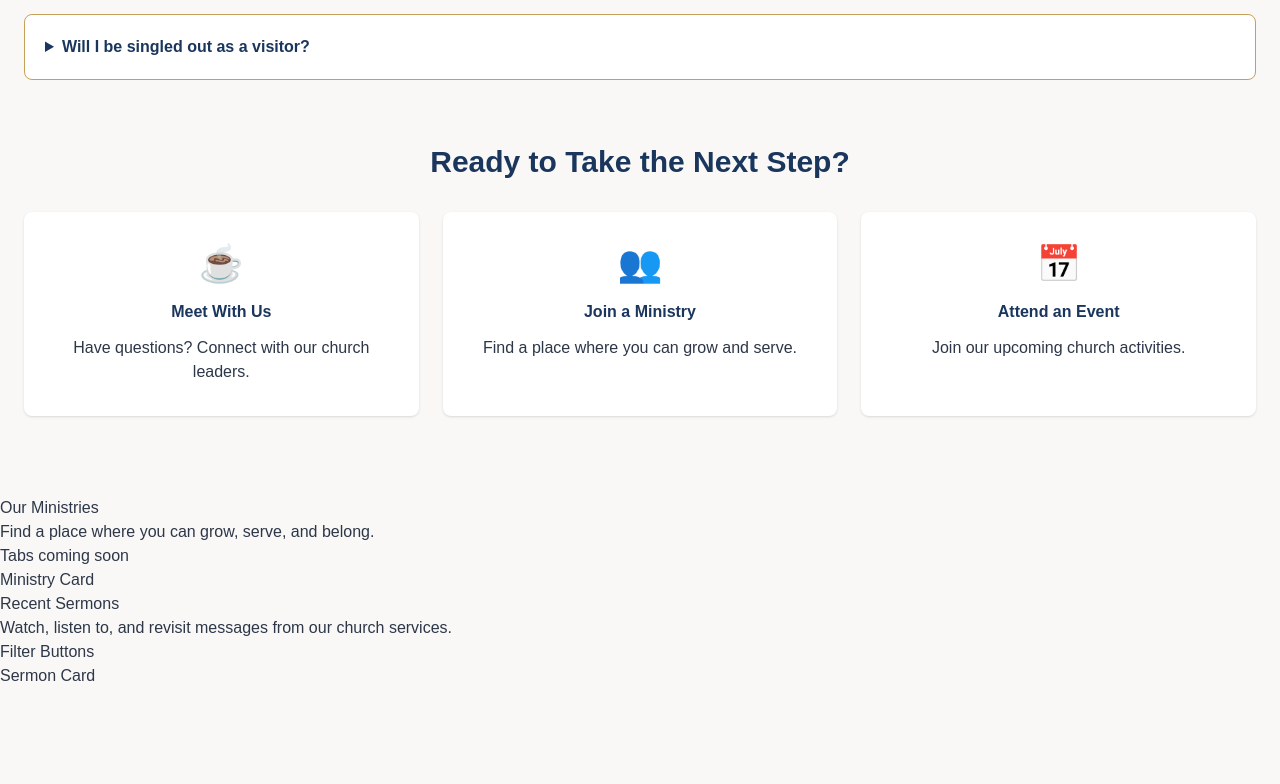
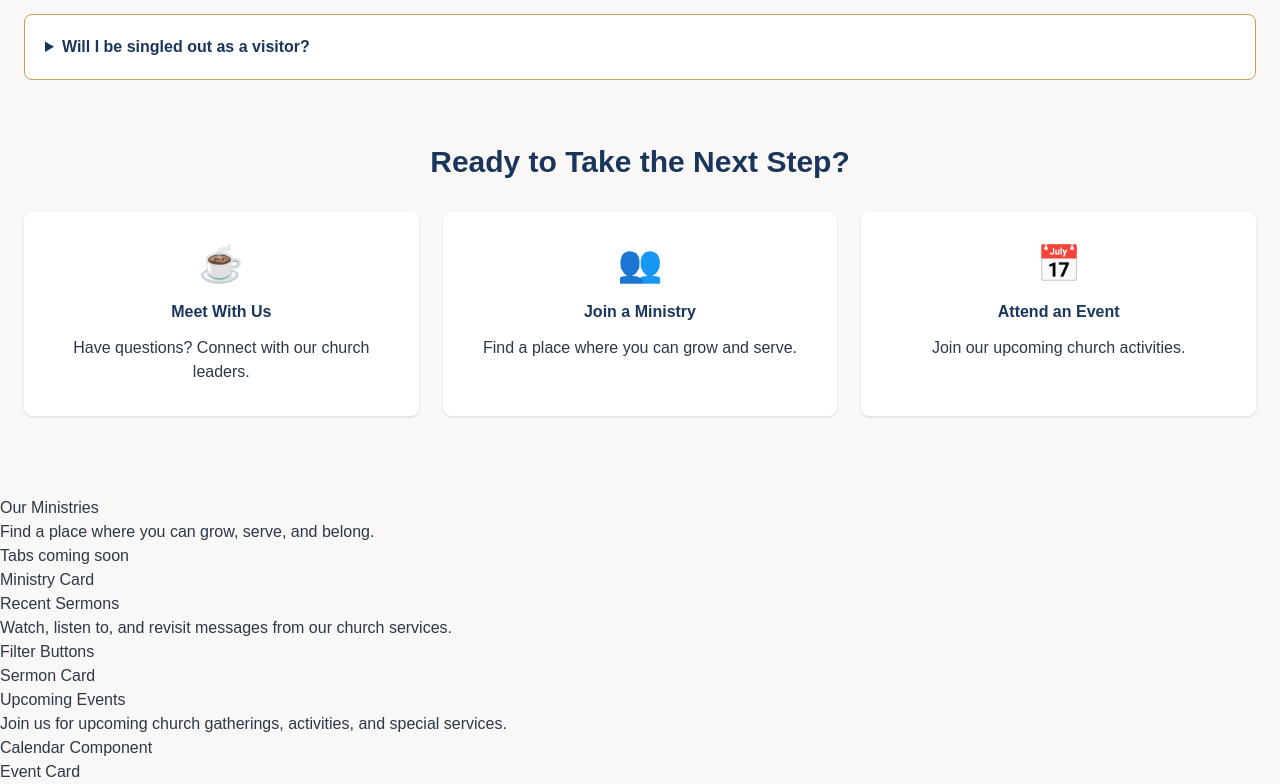
Before and after one commit to Jjumaaa/pnyari, a Next.js app: page / in a window 1280 px wide. Shown: the part 4221-5005 px from the top of the page. Before the commit the page ends 4909 px from the top, so only its background shows below. Built offline with nearby package versions, Linux system fonts and the light colour scheme.

Commit message:
Create Events section component structure

```diff
--- a/app/page.js
+++ b/app/page.js
@@ -6,6 +6,7 @@ import Services from "@/components/sections/services/Services";
 import NewHere from "@/components/sections/new-here/NewHere";
 import Ministries from "@/components/sections/ministries/Ministries";
 import Sermons from "@/components/sections/sermons/Sermons";
+import Events from "@/components/sections/events/Events";
 
 export default function Home() {
   return (
@@ -25,6 +26,8 @@ export default function Home() {
       <Ministries />
 
       <Sermons />
+
+      <Events />
     </>
   );
 }
--- /dev/null
+++ b/components/sections/events/Calendar.jsx
@@ -0,0 +1,7 @@
+export default function Calendar() {
+  return (
+    <div>
+      Calendar Component
+    </div>
+  );
+}
--- /dev/null
+++ b/components/sections/events/EventCard.jsx
@@ -0,0 +1,7 @@
+export default function EventCard() {
+  return (
+    <div>
+      Event Card
+    </div>
+  );
+}
--- /dev/null
+++ b/components/sections/events/Events.jsx
@@ -0,0 +1,19 @@
+import Calendar from "./Calendar";
+import EventCard from "./EventCard";
+
+export default function Events() {
+  return (
+    <section>
+      <h2>Upcoming Events</h2>
+
+      <p>
+        Join us for upcoming church gatherings,
+        activities, and special services.
+      </p>
+
+      <Calendar />
+
+      <EventCard />
+    </section>
+  );
+}
```
Also changed, not shown: components/sections/events/eventsData.js (added).
